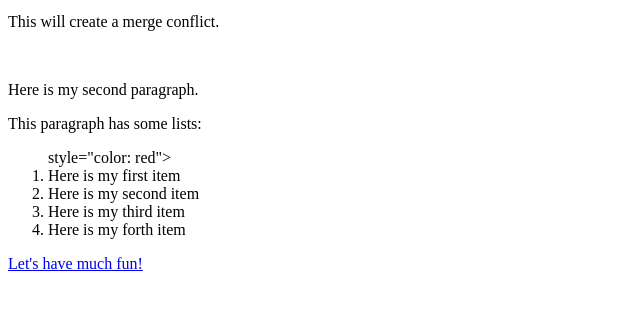
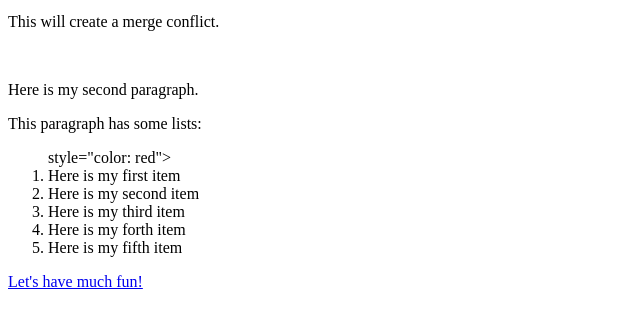
Before and after one commit to StefanWurlitzer/TestRepo, a plain HTML site: page index.html in a window 1280 px wide. Shown: the part 101-426 px from the top of the page, without its empty margins (0-640 px from the left). Drawn offline with Linux system fonts and the light colour scheme.

Commit message:
Add fifth list item Add help.txt

```diff
--- a/index.html
+++ b/index.html
@@ -16,6 +16,7 @@
 	<li>Here is my second item</li>
 	<li>Here is my third item</li>
 	<li>Here is my forth item</li>
+	<li>Here is my fifth item</li>
 </ol>
 <p><a href="fun.html">Let's have much fun!</a></p>
 </body>
```
Also changed, not shown: help.txt (added).
